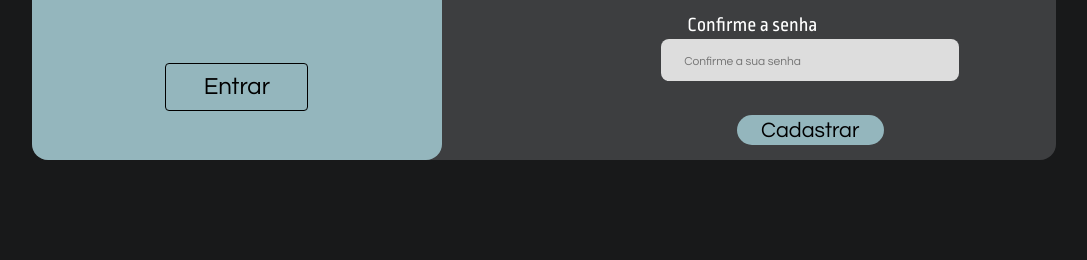
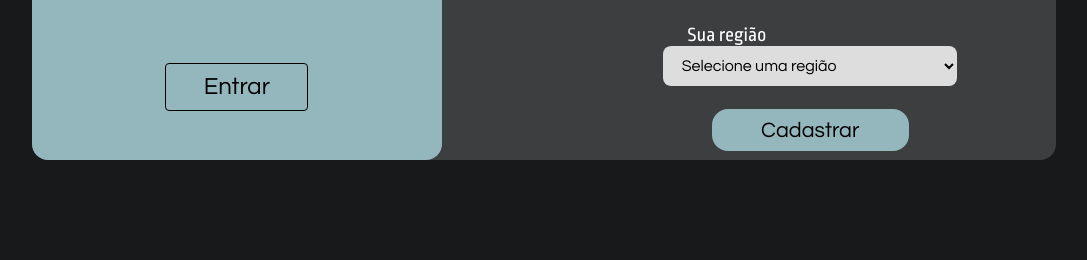
Before and after one commit to GustavoPresilli/Geoconomics, a plain HTML site: page cadastro.html in a window 1280 px wide. Shown: the part 540-800 px from the top of the page, without its empty margins (96-1183 px from the left). Drawn offline with Linux system fonts and the light colour scheme.

Commit message:
Adicional de campo no cadastro

```diff
--- a/cadastro.html
+++ b/cadastro.html
@@ -45,6 +45,7 @@
                                 <span>Gênero</span>
                             </div>
                             <select id="">
+                                <option selected disabled value="#">Selecione um gênero</option>
                                 <option value="">Masculino</option>
                                 <option value="">Feminino</option>
                                 <option value="">Prefiro não informar</option>
@@ -69,6 +70,35 @@
                         </div>
                         <input placeholder="Confirme a sua senha" id="input_usuario">
                     </div>
+                    <div class="campo">
+                        <div class="tituloCampo">
+                            <span>Sua região</span>
+                        </div>
+                        <select id="select_regiao">
+                            <option selected disabled value="#">Selecione uma região</option>
+                            <option>Leste da Ásia</option>
+                            <option>Sudeste da Ásia</option>
+                            <option>Ásia Central</option>
+                            <option>Norte da Ásia</option>
+                            <option>Sudoeste da Ásia</option>
+                            <option>Sul da Ásia</option>
+                            <option>Ásia Ocidental</option>
+                            <option>Áfica Meridional</option>
+                            <option>Áfica Ocidental</option>
+                            <option>Áfica Oriental</option>
+                            <option>Áfica Central</option>
+                            <option>Áfica Central</option>
+                            <option>América do Norte</option>
+                            <option>América Central</option>
+                            <option>América do Sul</option>
+                            <option>Oceania</option>
+                            <option>Antarctica</option>
+                            <option>Europa do Sul</option>
+                            <option>Europa do Ocidental</option>
+                            <option>Europa do Oriental</option>
+                            <option>Europa do Norte</option>
+                        </select>
+                    </div>
                     <div class="botao">
                         <button>Cadastrar</button>
                     </div>
@@ -80,11 +110,11 @@
 
 </html>
 <script>
-    function retornar(){
+    function retornar() {
         window.location = "index.html"
     }
 
-    function login(){
+    function login() {
         window.location = "login.html"
     }
 </script>
--- a/css/login-cadastro.css
+++ b/css/login-cadastro.css
@@ -161,16 +161,36 @@ body {
 
 .campo {
     width: 100%;
-    height: 18%;
+    height: 15%;
     display: flex;
     flex-direction: column;
     align-items: center;
     justify-content: center;
 }
 
+.campo select {
+    width: 23vw;
+    height: 5vh;
+    border-radius: 1vh;
+    font-family: 'Questrial';
+    border: none;
+    background-color: #DDDDDD;
+    padding-left: 3%;
+    font-size: 2vh;
+}
+
+.campo select option {
+    font-family: 'Questrial';
+    border: none;
+    background-color: #DDDDDD;
+    padding-left: 3%;
+    font-size: 2vh;
+    font-weight: 100;
+}
+
 .doisCampos {
     width: 100%;
-    height: 18%;
+    height: 15%;
     /* border: 2px dotted pink; */
     display: flex;
     flex-direction: row;
@@ -292,8 +312,8 @@ body {
 }
 
 .botao button {
-    width: 30%;
-    height: 50%;
+    width: 40%;
+    height: 70%;
     border: none;
     background-color: #94B6BD;
     border-radius: 2vh;
```
